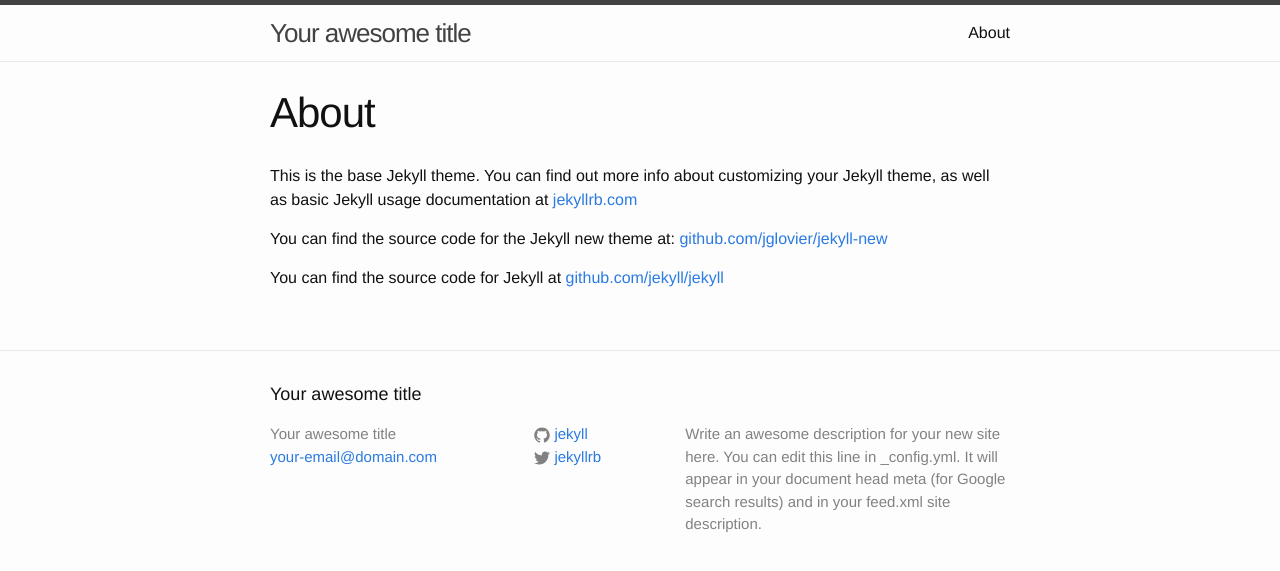
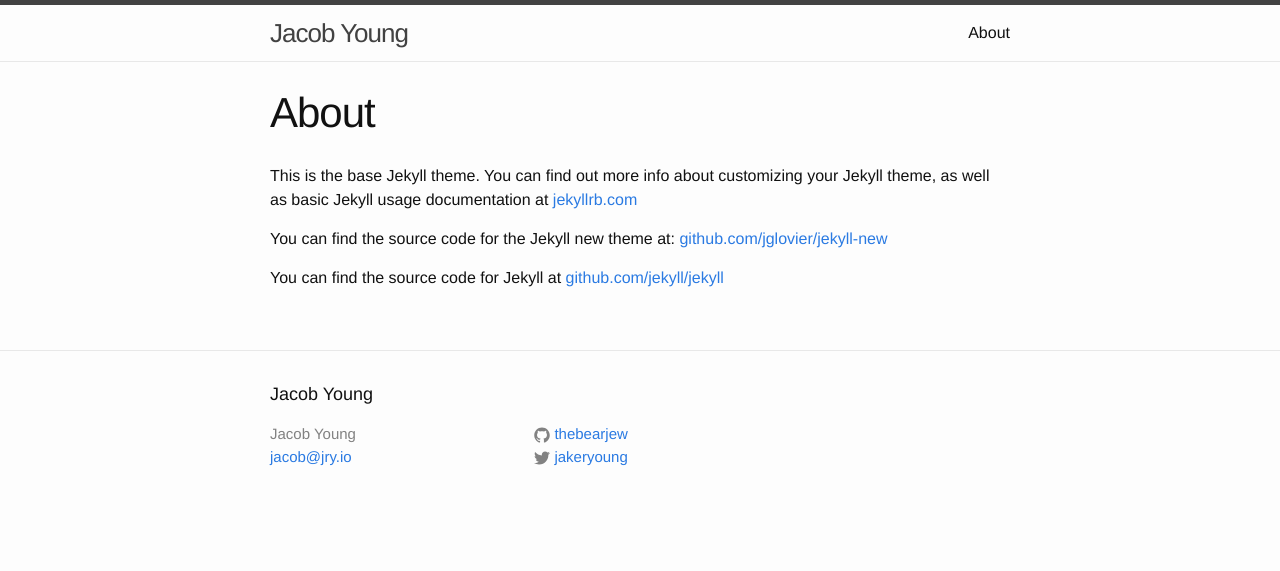
Before and after one commit to shatasundara/thebearjew.github.io, a Jekyll site: the page built from about.md, in a window 1280 px wide. Shown: the top 571 px of the page. Built offline with Jekyll 4.4.1, drawn with Linux system fonts in a browser that asks for light colours.

Commit message:
Populate config with initial metadata

```diff
--- a/_config.yml
+++ b/_config.yml
@@ -1,14 +1,25 @@
 # Site settings
-title: Your awesome title
-email: your-email@domain.com
-description: > # this means to ignore newlines until "baseurl:"
-  Write an awesome description for your new site here. You can edit this
-  line in _config.yml. It will appear in your document head meta (for
-  Google search results) and in your feed.xml site description.
+title: Jacob Young
+email: jacob@jry.io
+short-description: > # this means to ignore newlines until "long-description:"
+    Student - developer - dvcoders president
+long-description: > # ignore newlines until "baseurl:"
+    Hi, I'm Jake.
+
+    I'm a college student working on a Junior transfer to one of the elusive UC schools for Computer Science.
+    For the last several months I have been the president of dvcoders - a student club which learns and builds with technologies outside of academic Computer Science.
+
+    Recently I've been working on web development, but I have previous experience with iOS and like to jump between the two.
+
+
+    I love hackathons and organizing them. So far I've help organize and run DVhacks, Hack Jam, and Cal Hacks.
+    Before these days, I atteneded Cal Hacks 1.0, Tree Hacks, LAHacks, and Hack Jam (winning first place).
+
+    If you'd like to work together, lets talk - I learn fast.
 baseurl: "" # the subpath of your site, e.g. /blog/
-url: "http://yourdomain.com" # the base hostname & protocol for your site
-twitter_username: jekyllrb
-github_username:  jekyll
+url: "https://jry.io" # the base hostname & protocol for your site
+twitter_username: jakeryoung
+github_username:  thebearjew
 
 # Build settings
 markdown: kramdown
```
